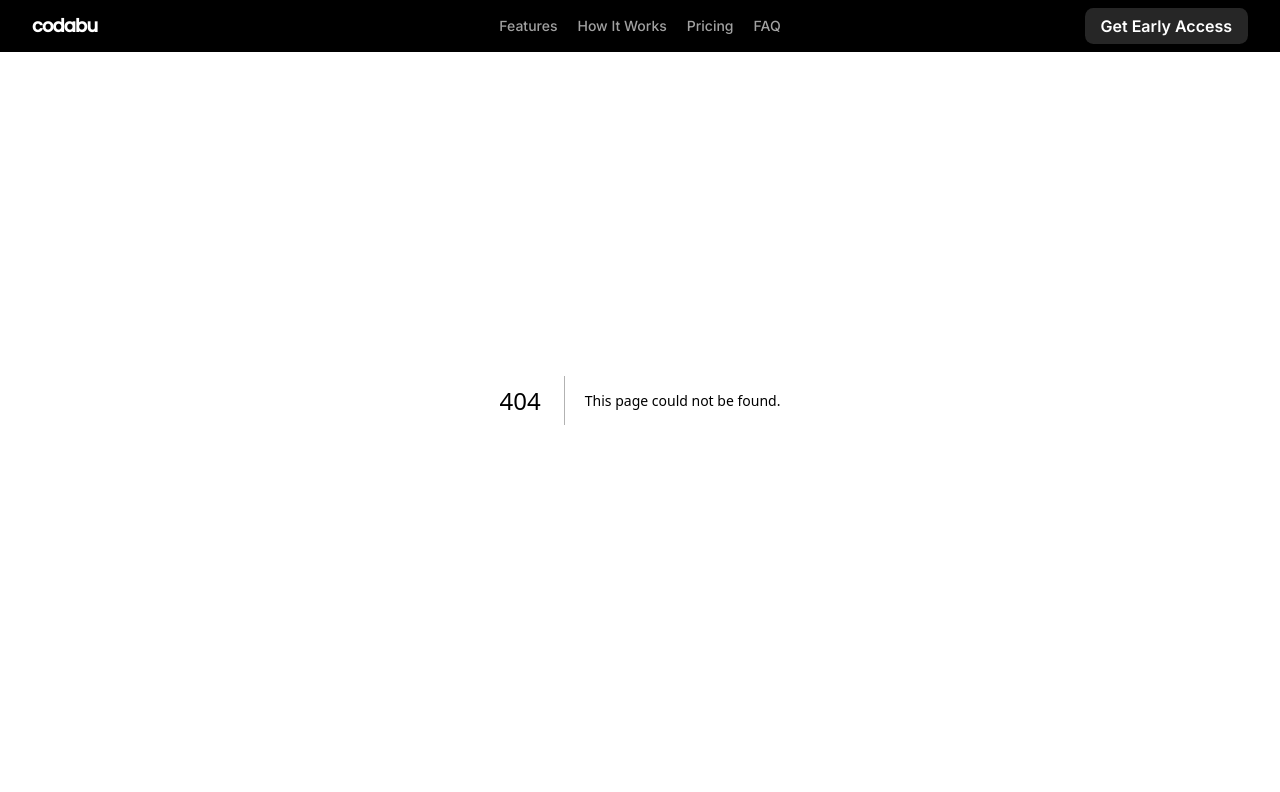
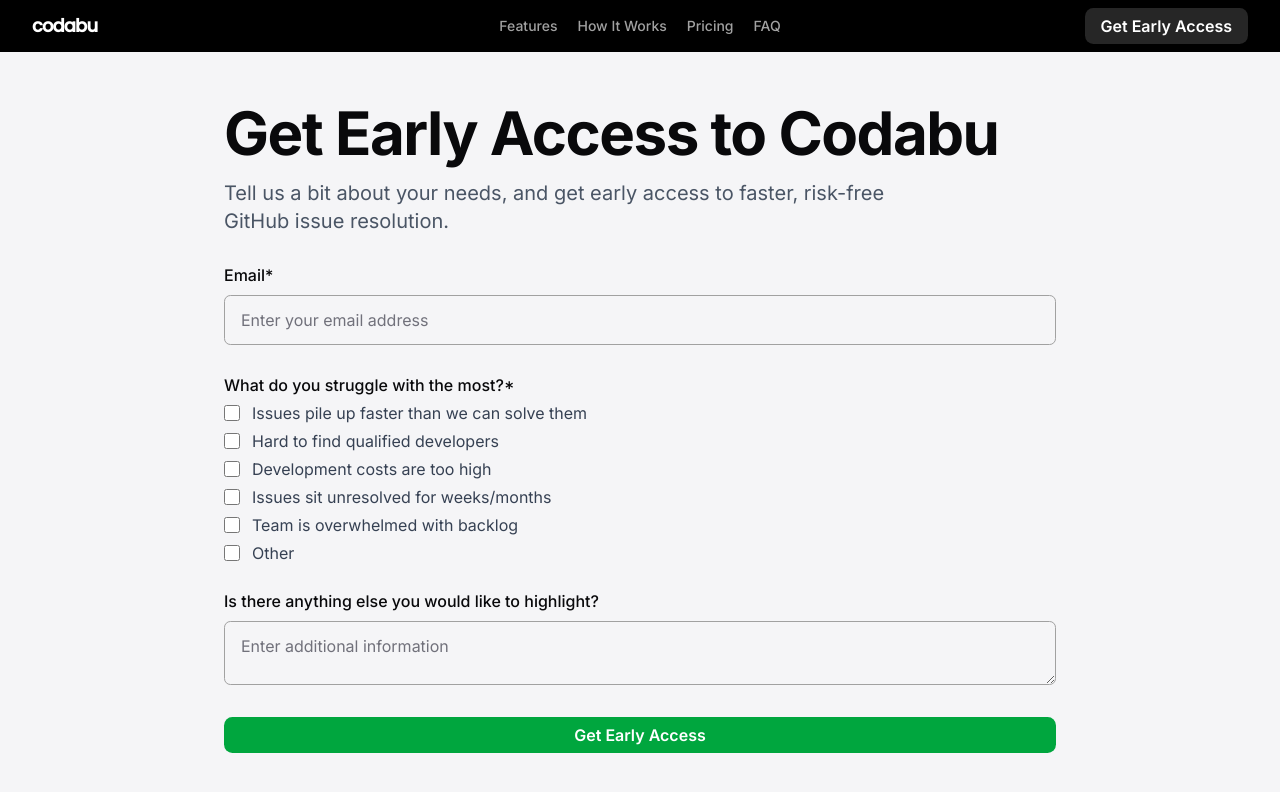
Before and after one commit to codabu-dev/landing-page, a Next.js app: page /form in a window 1280 px wide. Before the commit this address had no page. Shown: the top 792 px of the page. Built offline with nearby package versions, Linux system fonts and the light colour scheme.

Commit message:
feat: add page for form submission

```diff
--- a/package.json
+++ b/package.json
@@ -36,6 +36,7 @@
     "@radix-ui/react-toggle": "^1.1.10",
     "@radix-ui/react-toggle-group": "^1.1.11",
     "@radix-ui/react-tooltip": "^1.2.8",
+    "@react-email/render": "^1.2.3",
     "class-variance-authority": "^0.7.1",
     "clsx": "^2.1.1",
     "cmdk": "^1.1.1",
--- a/src/app/api/form/route.ts
+++ b/src/app/api/form/route.ts
@@ -30,11 +30,8 @@
 
     const adminEmail = process.env.EMAIL!;
 
-    const { error } = await resend.emails.send({
-      from: adminEmail,
-      to: [adminEmail],
-      subject: `New Reservation: ${email}`,
-      html: `
+    // Admin notification email
+    const adminEmailHtml = `
       <div style="
         font-family: 'Geist', Arial, sans-serif;
         max-width: 600px;
@@ -158,22 +155,10 @@
           This email was sent from the <strong>Codabu</strong> reservation form.
         </div>
       </div>
-      `
-    });
+    `;
 
-    if (error) {
-      console.error('Resend error:', error);
-      return NextResponse.json(
-        { error: 'Failed to send email' },
-        { status: 500 }
-      );
-    }
-
-    await resend.emails.send({
-      from: adminEmail,
-      to: [email],
-      subject: 'Reservation Confirmed - Codabu Early Access',
-      html: `
+    // User confirmation email
+    const userEmailHtml = `
       <div style="
         font-family: 'Geist', Arial, sans-serif;
         max-width: 600px;
@@ -260,8 +245,39 @@
           </p>
         </div>
       </div>
-      `
+    `;
+
+    // Send admin notification
+    const { error: adminError } = await resend.emails.send({
+      from: adminEmail,
+      to: [adminEmail],
+      subject: `New Reservation: ${email}`,
+      html: adminEmailHtml
     });
+
+    if (adminError) {
+      console.error('Resend admin email error:', adminError);
+      return NextResponse.json(
+        { error: 'Failed to send admin notification email' },
+        { status: 500 }
+      );
+    }
+
+    // Send user confirmation
+    const { error: userError } = await resend.emails.send({
+      from: adminEmail,
+      to: [email],
+      subject: 'Reservation Confirmed - Codabu Early Access',
+      html: userEmailHtml
+    });
+
+    if (userError) {
+      console.error('Resend user email error:', userError);
+      return NextResponse.json(
+        { error: 'Failed to send confirmation email' },
+        { status: 500 }
+      );
+    }
 
     return NextResponse.json(
       { message: 'Reservation submitted successfully' },
--- /dev/null
+++ b/src/app/form/page.tsx
@@ -0,0 +1,263 @@
+'use client';
+
+import { Button } from '@/components/ui/button';
+import { Input } from '@/components/ui/input';
+import { Label } from '@/components/ui/label';
+import { Textarea } from '@/components/ui/textarea';
+import { useRouter } from 'next/navigation';
+import { useState } from 'react';
+import { toast } from 'sonner';
+import { z } from 'zod';
+
+const formSchema = z.object({
+  email: z
+    .string()
+    .min(1, 'Email is required')
+    .email('Please enter a valid email address'),
+  struggles: z.array(z.string()).min(1, 'Please select at least one struggle'),
+  additionalInfo: z.string().optional()
+});
+
+type FormData = z.infer<typeof formSchema>;
+
+const Form = () => {
+  const router = useRouter();
+  const [formData, setFormData] = useState<FormData>({
+    email: '',
+    struggles: [],
+    additionalInfo: ''
+  });
+  const [errors, setErrors] = useState<Record<string, string>>({});
+  const [isSubmitting, setIsSubmitting] = useState(false);
+  const [otherStruggleText, setOtherStruggleText] = useState('');
+  const [showOtherStruggle, setShowOtherStruggle] = useState(false);
+
+  const struggleOptions = [
+    'Issues pile up faster than we can solve them',
+    'Hard to find qualified developers',
+    'Development costs are too high',
+    'Issues sit unresolved for weeks/months',
+    'Team is overwhelmed with backlog',
+    'Other'
+  ];
+
+  const handleInputChange = (
+    e: React.ChangeEvent<
+      HTMLInputElement | HTMLTextAreaElement | HTMLSelectElement
+    >
+  ) => {
+    const { name, value } = e.target;
+    setFormData((prev) => ({ ...prev, [name]: value }));
+    if (errors[name]) {
+      setErrors((prev) => ({ ...prev, [name]: '' }));
+    }
+  };
+
+  const handleCheckboxChange = (value: string, field: 'struggles') => {
+    if (value !== 'Other') {
+      setFormData((prev) => ({
+        ...prev,
+        [field]: prev[field].includes(value)
+          ? prev[field].filter((item) => item !== value)
+          : [...prev[field], value]
+      }));
+    } else {
+      setShowOtherStruggle(!showOtherStruggle);
+
+      if (!showOtherStruggle) {
+        setFormData((prev) => ({
+          ...prev,
+          [field]: prev[field].filter((item) => !item.startsWith('Other: '))
+        }));
+
+        setOtherStruggleText('');
+      }
+    }
+    if (errors[field]) {
+      setErrors((prev) => ({ ...prev, [field]: '' }));
+    }
+  };
+
+  const handleOtherTextChange = (text: string, field: 'struggles') => {
+    const trimmed = text.trim();
+    setOtherStruggleText(text);
+
+    setFormData((prev) => {
+      const newFieldArray = prev[field].filter(
+        (item) => !item.startsWith('Other: ')
+      );
+      if (trimmed) {
+        newFieldArray.push(`Other: ${trimmed}`);
+      }
+      return { ...prev, [field]: newFieldArray };
+    });
+    if (!trimmed) {
+      setShowOtherStruggle(false);
+    }
+    if (errors[field]) {
+      setErrors((prev) => ({ ...prev, [field]: '' }));
+    }
+  };
+
+  const handleSubmit = async (e: React.FormEvent<HTMLFormElement>) => {
+    e.preventDefault();
+    setIsSubmitting(true);
+    setErrors({});
+
+    try {
+      const validatedData = formSchema.parse(formData);
+
+      const response = await fetch('/api/form', {
+        method: 'POST',
+        headers: {
+          'Content-Type': 'application/json'
+        },
+        body: JSON.stringify({
+          email: validatedData.email,
+          struggles: validatedData.struggles,
+          additionalInfo: validatedData.additionalInfo
+        })
+      });
+
+      if (!response.ok) {
+        const errorData = await response.json();
+        throw new Error(errorData.error || 'Failed to submit reservation');
+      }
+
+      console.log('Form submitted:', validatedData);
+
+      toast('🎉 Early Access Confirmed!', {
+        description:
+          'Thank you for joining the Codabu early access waitlist. We will get back to you soon.',
+        duration: 5000
+      });
+      router.push('/');
+    } catch (error) {
+      if (error instanceof z.ZodError) {
+        const fieldErrors: Record<string, string> = {};
+        error.issues.forEach((issue) => {
+          if (issue.path.length > 0) {
+            fieldErrors[issue.path[0].toString()] = issue.message;
+          }
+        });
+        setErrors(fieldErrors);
+      } else {
+        console.log(error);
+        toast('Submission Failed', {
+          description: 'An error occurred. Please try again later.',
+          duration: 5000
+        });
+      }
+    } finally {
+      setIsSubmitting(false);
+    }
+  };
+
+  return (
+    <div className='flex flex-col text-left w-full max-w-4xl mx-auto gap-8 px-4 sm:px-6 lg:px-8 py-20 lg:py-24'>
+      <div className='flex flex-col gap-2'>
+        <h2 className='font-bold text-4xl md:text-6xl leading-tight tracking-tight'>
+          Get Early Access to Codabu
+        </h2>
+
+        <p className='text-gray-600 text-xl max-w-2xl'>
+          Tell us a bit about your needs, and get early access to faster,
+          risk-free GitHub issue resolution.
+        </p>
+      </div>
+
+      <form onSubmit={handleSubmit} className='space-y-8'>
+        <div>
+          <Label htmlFor='email'>Email*</Label>
+          <Input
+            type='email'
+            id='email'
+            name='email'
+            value={formData.email}
+            onChange={handleInputChange}
+            placeholder='Enter your email address'
+            error={!!errors.email}
+          />
+          {errors.email && (
+            <p className='text-red-500 text-sm mt-1'>{errors.email}</p>
+          )}
+        </div>
+
+        <div>
+          <Label className='cursor-auto'>
+            What do you struggle with the most?*
+          </Label>
+          <div className='mt-3'>
+            {struggleOptions.map((option, index) => (
+              <Label
+                key={index}
+                className='flex items-center space-x-1 font-normal'
+              >
+                <Input
+                  type='checkbox'
+                  checked={
+                    option === 'Other'
+                      ? showOtherStruggle
+                      : formData.struggles.includes(option)
+                  }
+                  onChange={() => handleCheckboxChange(option, 'struggles')}
+                  className='w-4 h-4'
+                  error={!!errors.struggles}
+                />
+                <span className='text-gray-700'>{option}</span>
+              </Label>
+            ))}
+          </div>
+          {showOtherStruggle && (
+            <div>
+              <Input
+                type='text'
+                id='otherStruggle'
+                value={otherStruggleText}
+                onChange={(e) =>
+                  handleOtherTextChange(e.target.value, 'struggles')
+                }
+                placeholder='Enter your other struggle'
+                error={!!errors.struggles}
+              />
+            </div>
+          )}
+          {errors.struggles && (
+            <p className='text-red-500 text-sm mt-1'>{errors.struggles}</p>
+          )}
+        </div>
+
+        <div>
+          <Label htmlFor='additionalInfo'>
+            Is there anything else you would like to highlight?
+          </Label>
+          <Textarea
+            id='additionalInfo'
+            name='additionalInfo'
+            value={formData.additionalInfo}
+            onChange={handleInputChange}
+            placeholder='Enter additional information'
+            rows={4}
+          />
+        </div>
+
+        {errors.submit && (
+          <p className='text-red-500 text-sm'>{errors.submit}</p>
+        )}
+
+        <Button type='submit' disabled={isSubmitting} className='w-full'>
+          {isSubmitting ? (
+            <div className='flex items-center justify-center space-x-2'>
+              <div className='w-5 h-5 border-2 border-white border-t-transparent rounded-full animate-spin'></div>
+              <span>Submitting...</span>
+            </div>
+          ) : (
+            'Get Early Access'
+          )}
+        </Button>
+      </form>
+    </div>
+  );
+};
+
+export default Form;
--- a/src/app/layout.tsx
+++ b/src/app/layout.tsx
@@ -1,6 +1,7 @@
 import Navbar from '@/components/navbar';
 import type { Metadata } from 'next';
 import { Inter, Poppins } from 'next/font/google';
+import { Toaster } from 'sonner';
 import './globals.css';
 
 const inter = Inter({
@@ -31,6 +32,7 @@
       >
         <Navbar />
         {children}
+        <Toaster />
       </body>
     </html>
   );
--- a/src/components/ui/input.tsx
+++ b/src/components/ui/input.tsx
@@ -1,18 +1,24 @@
 import * as React from 'react';
-
 import { cn } from '@/lib/cn';
 
-function Input({ className, type, ...props }: React.ComponentProps<'input'>) {
+interface InputProps extends React.ComponentProps<'input'> {
+  error?: boolean;
+}
+
+function Input({ className, type, error, ...props }: InputProps) {
   return (
     <input
       type={type}
       data-slot='input'
       className={cn(
-        'file:text-foreground placeholder:text-muted-foreground selection:bg-primary selection:text-primary-foreground dark:bg-input/30 border-input h-9 w-full min-w-0 rounded-md border bg-transparent px-3 py-1 text-base shadow-xs transition-[color,box-shadow] outline-none file:inline-flex file:h-7 file:border-0 file:bg-transparent file:text-sm file:font-medium disabled:pointer-events-none disabled:cursor-not-allowed disabled:opacity-50 md:text-sm',
-        'focus-visible:border-ring focus-visible:ring-ring/50 focus-visible:ring-[3px]',
+        'file:text-foreground placeholder:text-muted-foreground selection:bg-primary selection:text-primary-foreground dark:bg-input/30 border-neutral-400 flex h-9 w-full min-w-0 rounded-sm border bg-transparent px-4 py-6 text-md transition-[color,box-shadow] outline-none file:inline-flex file:h-7 file:border-0 file:bg-transparent file:text-sm file:font-medium disabled:pointer-events-none disabled:cursor-not-allowed disabled:opacity-50',
+        'focus-visible:ring-green-600 focus-visible:border-green-600 focus-visible:ring-[1px]',
         'aria-invalid:ring-destructive/20 dark:aria-invalid:ring-destructive/40 aria-invalid:border-destructive',
+        error &&
+          'border-destructive ring-destructive/20 dark:ring-destructive/40',
         className
       )}
+      aria-invalid={error}
       {...props}
     />
   );
--- a/src/components/ui/label.tsx
+++ b/src/components/ui/label.tsx
@@ -1,9 +1,6 @@
-'use client';
-
+import { cn } from '@/lib/cn';
 import * as LabelPrimitive from '@radix-ui/react-label';
 import * as React from 'react';
-
-import { cn } from '@/lib/cn';
 
 function Label({
   className,
@@ -13,7 +10,7 @@
     <LabelPrimitive.Root
       data-slot='label'
       className={cn(
-        'flex items-center gap-2 text-sm leading-none font-medium select-none group-data-[disabled=true]:pointer-events-none group-data-[disabled=true]:opacity-50 peer-disabled:cursor-not-allowed peer-disabled:opacity-50',
+        'flex items-center gap-2 text-md mb-3 leading-none font-medium select-none group-data-[disabled=true]:pointer-events-none group-data-[disabled=true]:opacity-50 peer-disabled:cursor-not-allowed peer-disabled:opacity-50',
         className
       )}
       {...props}
--- a/src/components/ui/textarea.tsx
+++ b/src/components/ui/textarea.tsx
@@ -1,13 +1,12 @@
+import { cn } from '@/lib/cn';
 import * as React from 'react';
-
-import { cn } from '@/lib/cn';
 
 function Textarea({ className, ...props }: React.ComponentProps<'textarea'>) {
   return (
     <textarea
       data-slot='textarea'
       className={cn(
-        'border-input placeholder:text-muted-foreground focus-visible:border-ring focus-visible:ring-ring/50 aria-invalid:ring-destructive/20 dark:aria-invalid:ring-destructive/40 aria-invalid:border-destructive dark:bg-input/30 flex field-sizing-content min-h-16 w-full rounded-md border bg-transparent px-3 py-2 text-base shadow-xs transition-[color,box-shadow] outline-none focus-visible:ring-[3px] disabled:cursor-not-allowed disabled:opacity-50 md:text-sm',
+        'placeholder:text-muted-foreground focus-visible:ring-green-600 focus-visible:border-green-600 aria-invalid:ring-destructive/20 dark:aria-invalid:ring-destructive/40 aria-invalid:border-destructive dark:bg-input/30 flex field-sizing-content min-h-16 w-full !rounded-sm border !border-neutral-400 bg-transparent px-4 py-3 transition-[color,box-shadow] outline-none focus-visible:ring-[1px] disabled:cursor-not-allowed disabled:opacity-50 text-md',
         className
       )}
       {...props}
```
Also changed, not shown: 1 other file (tests, documents, lock files or other folders). Lines whose indentation alone changed are shown as unchanged.
